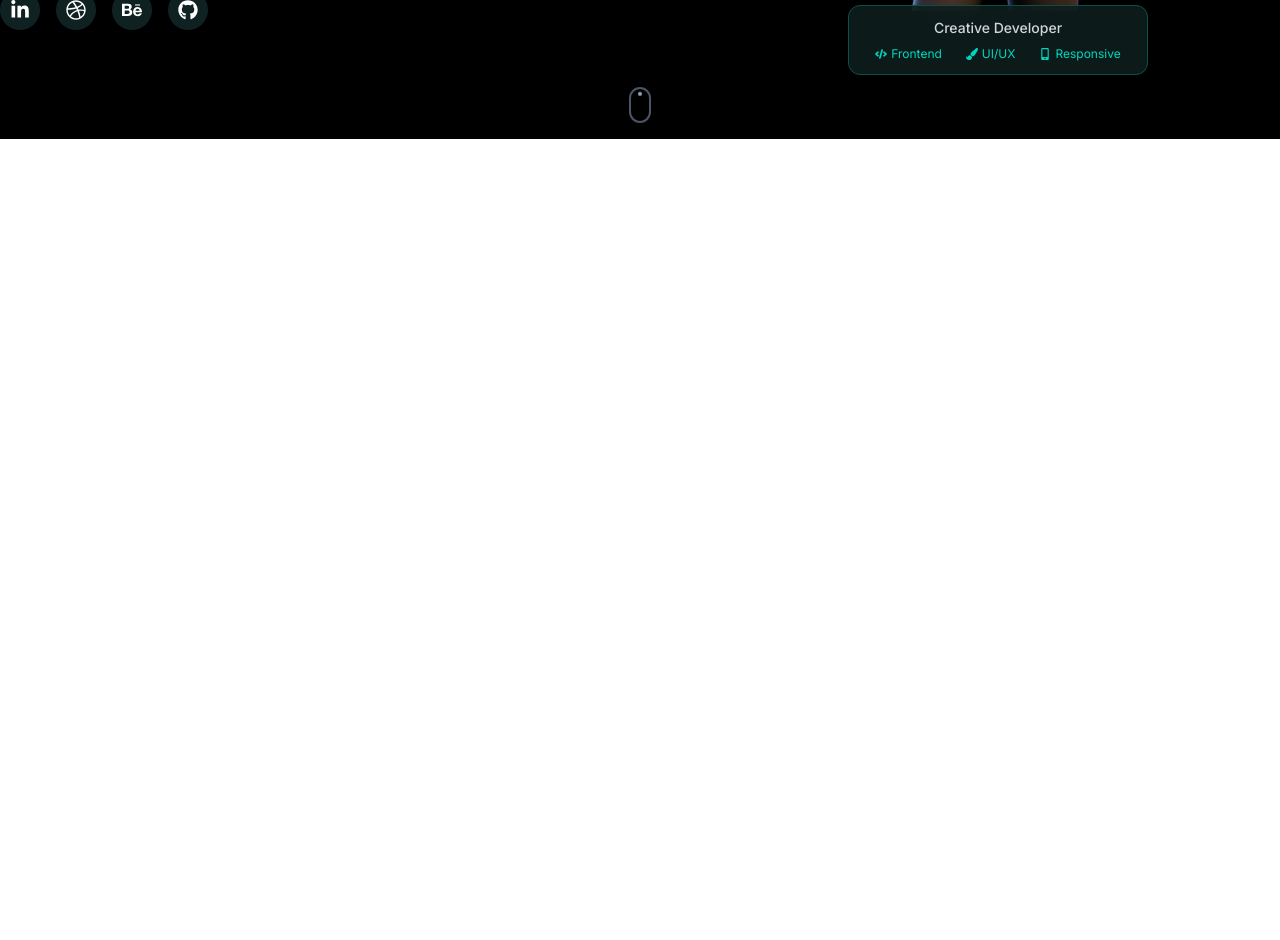
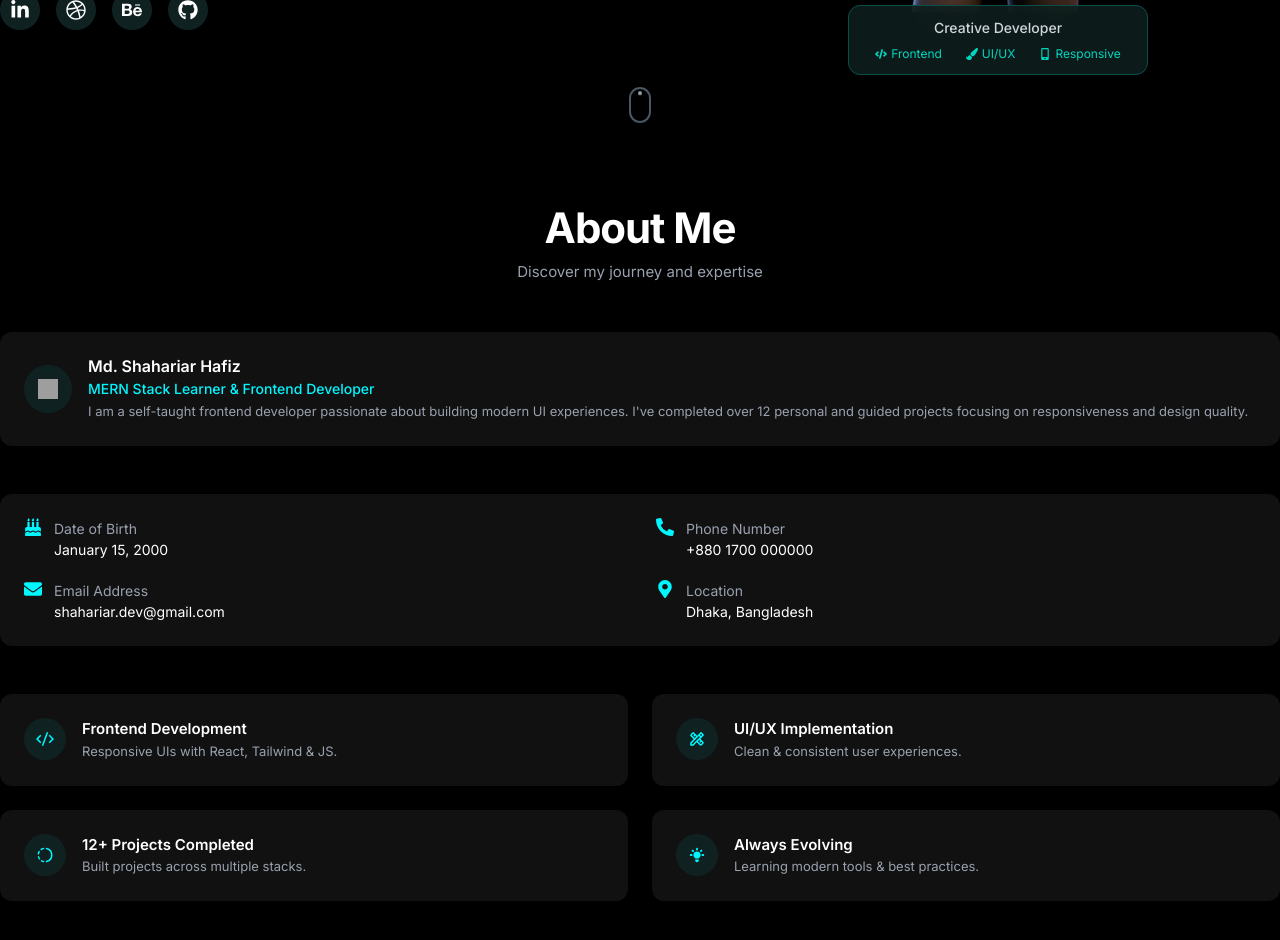
Before and after one commit to mdshahariarhafizofficial/shahariar-portfolio, a React (Vite) app: page / in a window 1280 px wide. Shown: the part 760-1700 px from the top of the page. Before the commit the page ends 899 px from the top, so only its background shows below. Built offline with nearby package versions, Linux system fonts and the light colour scheme; grey boxes are pictures that could not be loaded.

Commit message:
about me Section added

```diff
--- /dev/null
+++ b/src/Components/AboutMe/AboutMe.jsx
@@ -0,0 +1,159 @@
+import { motion } from 'framer-motion';
+import { FaBirthdayCake, FaEnvelope, FaPhoneAlt, FaMapMarkerAlt } from 'react-icons/fa';
+import { RiCodeSSlashLine } from 'react-icons/ri';
+import { MdOutlineDesignServices } from 'react-icons/md';
+import { TbProgress } from 'react-icons/tb';
+import { HiLightBulb } from 'react-icons/hi';
+
+const iconStyle = 'text-[#00f7ff] text-lg';
+const labelStyle = 'text-[14px] text-gray-400';
+const valueStyle = 'text-[14px] text-white';
+const cardStyle = 'bg-[#111111] rounded-xl flex gap-4 items-start p-5 md:p-6';
+
+export default function AboutMe() {
+  return (
+    <section id="about" className="w-full bg-[#000] py-16 px-4 md:px-0">
+      <div className="max-w-[1320px] mx-auto flex flex-col gap-12">
+        {/* Section Header */}
+        <div className="text-center space-y-2">
+          <h2 className="text-white text-[32px] md:text-[42px] font-bold leading-[1.2] tracking-tight">
+            About Me
+          </h2>
+          <p className="text-[15px] text-gray-400 font-normal">Discover my journey and expertise</p>
+        </div>
+
+        {/* Name + Short Info */}
+        <motion.div
+          initial={{ opacity: 0, y: 40 }}
+          whileInView={{ opacity: 1, y: 0 }}
+          transition={{ duration: 0.6 }}
+          viewport={{ once: true }}
+          className="bg-[#111111] px-6 py-6 rounded-xl flex flex-col md:flex-row items-start md:items-center gap-4"
+        >
+          <div className="bg-[#0f2221] w-12 h-12 rounded-full flex items-center justify-center">
+            <img src="/icon-user.svg" alt="user" className="w-5 h-5" />
+          </div>
+          <div className="space-y-1">
+            <h3 className="text-[16px] text-white font-semibold leading-tight">Md. Shahariar Hafiz</h3>
+            <p className="text-[14px] text-[#00f7ff] font-medium leading-tight">
+              MERN Stack Learner & Frontend Developer
+            </p>
+            <p className="text-gray-400 text-[13px] leading-relaxed">
+              I am a self-taught frontend developer passionate about building modern UI experiences. I've completed over 12 personal and guided projects focusing on responsiveness and design quality.
+            </p>
+          </div>
+        </motion.div>
+
+        {/* Personal Info */}
+        <motion.div
+          initial={{ opacity: 0, y: 40 }}
+          whileInView={{ opacity: 1, y: 0 }}
+          transition={{ duration: 0.6, delay: 0.1 }}
+          viewport={{ once: true }}
+          className="bg-[#111111] p-6 rounded-xl grid grid-cols-1 md:grid-cols-2 gap-8"
+        >
+          <div className="space-y-5">
+            <div className="flex items-start gap-3">
+              <FaBirthdayCake className={iconStyle} />
+              <div>
+                <p className={labelStyle}>Date of Birth</p>
+                <p className={valueStyle}>January 15, 2000</p>
+              </div>
+            </div>
+            <div className="flex items-start gap-3">
+              <FaEnvelope className={iconStyle} />
+              <div>
+                <p className={labelStyle}>Email Address</p>
+                <p className={valueStyle}>shahariar.dev@gmail.com</p>
+              </div>
+            </div>
+          </div>
+
+          <div className="space-y-5">
+            <div className="flex items-start gap-3">
+              <FaPhoneAlt className={iconStyle} />
+              <div>
+                <p className={labelStyle}>Phone Number</p>
+                <p className={valueStyle}>+880 1700 000000</p>
+              </div>
+            </div>
+            <div className="flex items-start gap-3">
+              <FaMapMarkerAlt className={iconStyle} />
+              <div>
+                <p className={labelStyle}>Location</p>
+                <p className={valueStyle}>Dhaka, Bangladesh</p>
+              </div>
+            </div>
+          </div>
+        </motion.div>
+
+        {/* Highlights Cards */}
+        <div className="grid grid-cols-1 md:grid-cols-2 gap-6">
+          <motion.div
+            initial={{ opacity: 0, x: -40 }}
+            whileInView={{ opacity: 1, x: 0 }}
+            transition={{ duration: 0.5 }}
+            viewport={{ once: true }}
+            className={cardStyle}
+          >
+            <div className="bg-[#0f2221] p-3 rounded-full">
+              <RiCodeSSlashLine className={iconStyle} />
+            </div>
+            <div>
+              <h5 className="text-white text-[15px] font-semibold">Frontend Development</h5>
+              <p className="text-gray-400 text-[13px] leading-relaxed">Responsive UIs with React, Tailwind & JS.</p>
+            </div>
+          </motion.div>
+
+          <motion.div
+            initial={{ opacity: 0, x: 40 }}
+            whileInView={{ opacity: 1, x: 0 }}
+            transition={{ duration: 0.5 }}
+            viewport={{ once: true }}
+            className={cardStyle}
+          >
+            <div className="bg-[#0f2221] p-3 rounded-full">
+              <MdOutlineDesignServices className={iconStyle} />
+            </div>
+            <div>
+              <h5 className="text-white text-[15px] font-semibold">UI/UX Implementation</h5>
+              <p className="text-gray-400 text-[13px] leading-relaxed">Clean & consistent user experiences.</p>
+            </div>
+          </motion.div>
+
+          <motion.div
+            initial={{ opacity: 0, x: -40 }}
+            whileInView={{ opacity: 1, x: 0 }}
+            transition={{ duration: 0.5, delay: 0.2 }}
+            viewport={{ once: true }}
+            className={cardStyle}
+          >
+            <div className="bg-[#0f2221] p-3 rounded-full">
+              <TbProgress className={iconStyle} />
+            </div>
+            <div>
+              <h5 className="text-white text-[15px] font-semibold">12+ Projects Completed</h5>
+              <p className="text-gray-400 text-[13px] leading-relaxed">Built projects across multiple stacks.</p>
+            </div>
+          </motion.div>
+
+          <motion.div
+            initial={{ opacity: 0, x: 40 }}
+            whileInView={{ opacity: 1, x: 0 }}
+            transition={{ duration: 0.5, delay: 0.2 }}
+            viewport={{ once: true }}
+            className={cardStyle}
+          >
+            <div className="bg-[#0f2221] p-3 rounded-full">
+              <HiLightBulb className={iconStyle} />
+            </div>
+            <div>
+              <h5 className="text-white text-[15px] font-semibold">Always Evolving</h5>
+              <p className="text-gray-400 text-[13px] leading-relaxed">Learning modern tools & best practices.</p>
+            </div>
+          </motion.div>
+        </div>
+      </div>
+    </section>
+  );
+}
--- a/src/Components/Hero/Hero.jsx
+++ b/src/Components/Hero/Hero.jsx
@@ -3,7 +3,7 @@ import person from '../../assets/person-img.png';
 import { TypeAnimation } from 'react-type-animation';
 import { motion } from 'framer-motion';
 
-export default function HeroSection() {
+export default function Hero() {
   return (
     <section className="min-h-screen flex flex-col-reverse md:flex-row items-center justify-between px-0 py-16 bg-black text-white overflow-hidden relative">
       <div className="max-w-[1320px] w-full mx-auto flex flex-col-reverse md:flex-row items-center justify-between z-10">
@@ -34,13 +34,13 @@ export default function HeroSection() {
 
           {/* Sub Text */}
           <p className="text-gray-300 text-lg leading-relaxed">
-            Hi, I'm <span className="text-teal-400 font-medium">Md. Shahariar Hafiz</span>, a dedicated and enthusiastic frontend developer. Although I am a <span className="text-teal-400 font-medium">fresher</span>, I’ve built <span className="text-teal-400 font-medium">12+ projects</span> using technologies like HTML, CSS, JavaScript, React, and some full-stack projects using the MERN stack. I am passionate about creating clean, responsive, and user-friendly web applications.
+            Hi, I'm <span className="text-teal-400 font-medium">Md. Shahariar Hafiz</span>, a dedicated and enthusiastic frontend developer. Although I am a <span className="text-teal-400 font-medium">fresher</span>, I’ve built <span className="text-teal-400 font-medium">15+ projects</span> using technologies like HTML, CSS, JavaScript, React, and some full-stack projects using the MERN stack. I am passionate about creating clean, responsive, and user-friendly web applications.
           </p>
 
           {/* Stats */}
           <div className="flex flex-wrap gap-8 justify-center md:justify-start mt-4">
             <div>
-              <p className="text-3xl font-bold">12+</p>
+              <p className="text-3xl font-bold">15+</p>
               <p className="text-gray-400 text-sm border-t border-gray-600 pt-1 mt-1">
                 Completed Projects
               </p>
--- a/src/Page/Home/Home.jsx
+++ b/src/Page/Home/Home.jsx
@@ -1,10 +1,12 @@
 import React from 'react';
 import Hero from '../../Components/Hero/Hero';
+import AboutMe from '../../Components/AboutMe/AboutMe';
 
 const Home = () => {
     return (
         <div className='max-w-[1320px] mx-auto'>
           <Hero></Hero>
+          <AboutMe></AboutMe>
         </div>
     );
 };
```
